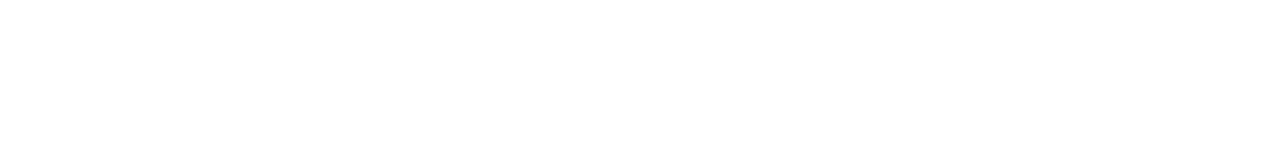
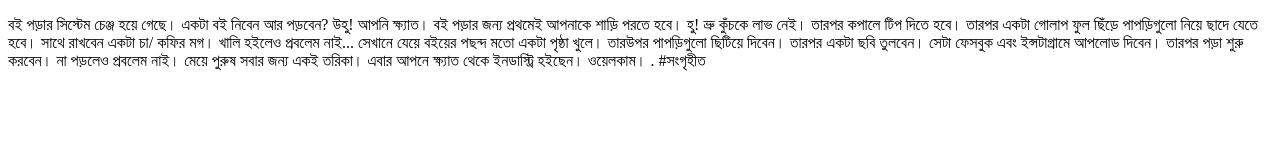
Before and after one commit to JannatunNayeemAnika/my-simple-website, a plain HTML site: page index.html in a window 1280 px wide. Drawn offline with Linux system fonts and the light colour scheme.

Commit message:
i add a prara here

```diff
--- a/index.html
+++ b/index.html
@@ -6,6 +6,15 @@
     <title>Document</title>
 </head>
 <body>
-
+    <p>
+        বই পড়ার সিস্টেম চেঞ্জ হয়ে গেছে। একটা বই নিবেন আর পড়বেন?  উহু!  আপনি ক্ষ্যাত।
+বই পড়ার জন্য প্রথমেই আপনাকে শাড়ি পরতে হবে। হু! ভ্রু কুঁচকে লাভ নেই। তারপর কপালে টিপ দিতে হবে। তারপর একটা গোলাপ ফুল ছিঁড়ে পাপড়িগুলো নিয়ে ছাদে যেতে হবে।
+সাথে রাখবেন একটা চা/ কফির মগ। খালি হইলেও প্রবলেম নাই...
+সেখানে যেয়ে বইয়ের পছন্দ মতো একটা পৃষ্ঠা খুলে। তারউপর পাপড়িগুলো ছিটিয়ে দিবেন। তারপর একটা ছবি তুলবেন। সেটা ফেসবুক এবং ইন্সটাগ্রামে আপলোড দিবেন। তারপর পড়া শুরু করবেন। না পড়লেও প্রবলেম নাই।
+মেয়ে পুরুষ সবার জন্য একই তরিকা।
+এবার আপনে ক্ষ্যাত থেকে ইনডাস্ট্রি হইছেন। ওয়েলকাম।
+.
+#সংগৃহীত
+    </p>
 </body>
 </html>
```
